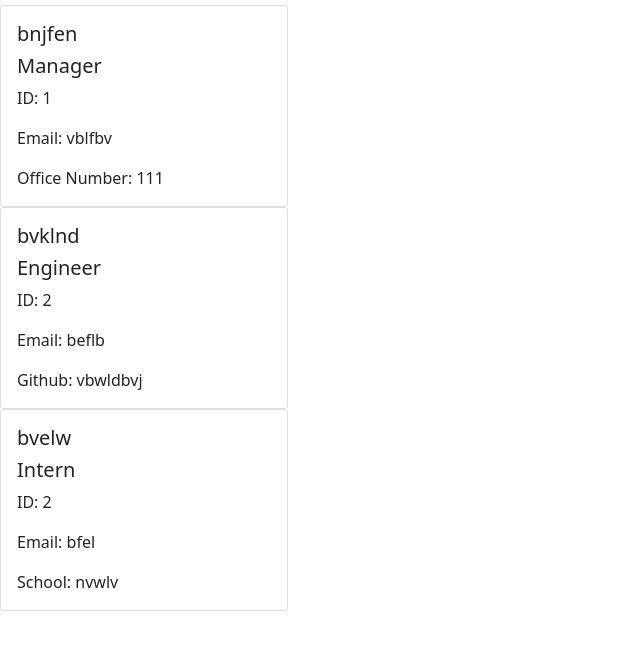
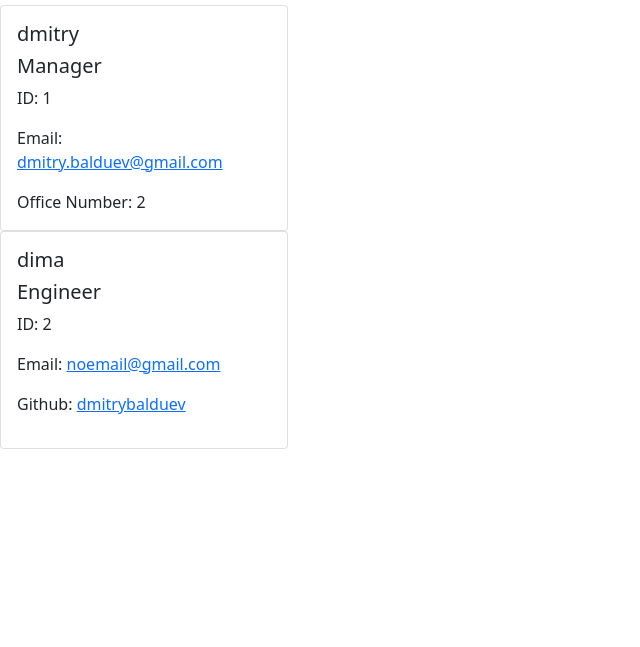
Before and after one commit to dmitrybalduev/team-profile-generator, a website: page src/index.html in a window 1280 px wide. Shown: the part 57-704 px from the top of the page, without its empty margins (0-640 px from the left). Drawn offline with nearby package versions, Linux system fonts and the light colour scheme.

Commit message:
added links to email and github usernames

```diff
--- a/src/index.html
+++ b/src/index.html
@@ -7,22 +7,16 @@
         </head>
         <body>
             <h1 class="justify-content-center"> <span class="badge bg-secondary">Team Profile</span></h1><div class="card" style="width: 18rem;">
-    <div class="card-body"><h5 class="card-title">bnjfen</h5>
+    <div class="card-body"><h5 class="card-title">dmitry</h5>
         <h5 class="card-title">Manager</h5>
         <p class="card-text">ID: 1</p>
-        <p class="card-text">Email: vblfbv</p>
-        <p class="card-text">Office Number: 111</p></div>
+        <p>Email: <a href = "mailto: dmitry.balduev@gmail.com" class="card-text">dmitry.balduev@gmail.com</a></p>
+        <p class="card-text">Office Number: 2</p></div>
     </div><div class="card" style="width: 18rem;">
-    <div class="card-body"><h5 class="card-title">bvklnd</h5>
+    <div class="card-body"><h5 class="card-title">dima</h5>
         <h5 class="card-title">Engineer</h5>
         <p class="card-text">ID: 2</p>
-        <p class="card-text">Email: beflb</p>
-        <p class="card-text">Github: vbwldbvj</p></div>
-    </div><div class="card" style="width: 18rem;">
-    <div class="card-body"><h5 class="card-title">bvelw</h5>
-        <h5 class="card-title">Intern</h5>
-        <p class="card-text">ID: 2</p>
-        <p class="card-text">Email: bfel</p>
-        <p class="card-text">School: nvwlv</p></div>
+        <p>Email: <a href = "mailto: noemail@gmail.com" class="card-text">noemail@gmail.com</a></p>
+        <p>Github: <a href="http://github.com/dmitrybalduev" class="card-text">dmitrybalduev</a></p></div>
     </div>    </body>
     </html>
```
Also changed, not shown: index.js (+4 -4 lines).
